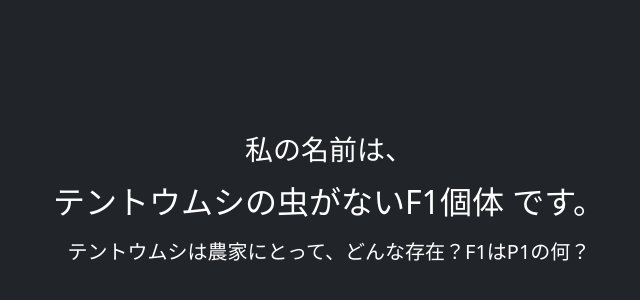
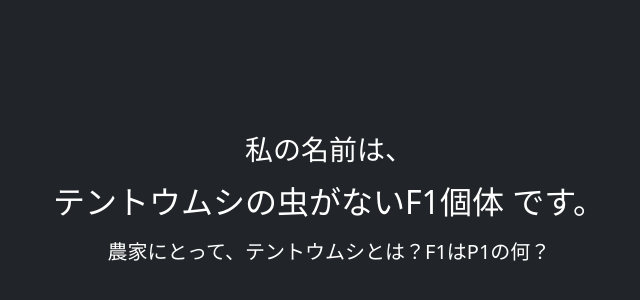
Before and after one commit to Banboo-glich/Banboo-glich.github.io, a plain HTML site: page index.html in a window 1280 px wide. Shown: the part 192-492 px from the top of the page, without its empty margins (311-951 px from the left). Drawn offline with nearby package versions, Linux system fonts and the light colour scheme.

Commit message:
Update index.html

```diff
--- a/index.html
+++ b/index.html
@@ -54,7 +54,7 @@
     <p></p>
     <h2>テントウムシの虫がないF1個体 です。</h2>
     <p></p>
-    <p class="lead">テントウムシは農家にとって、どんな存在？F1はP1の何？</p>
+    <p class="lead">農家にとって、テントウムシとは？F1はP1の何？</p>
     <p class="lead">
 <!--      <a href="#" class="btn btn-lg btn-secondary fw-bold border-white bg-white">Learn more</a>-->
     </p>
```
